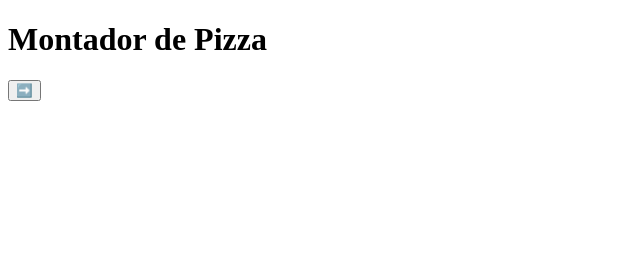
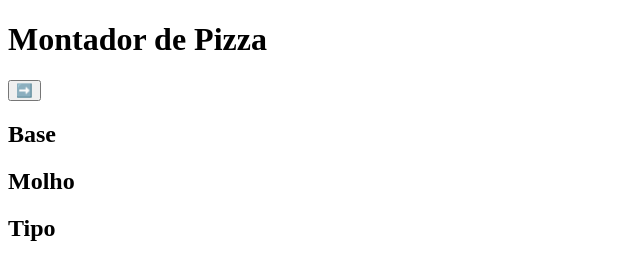
Before and after one commit to dcTeam7/Projetos, a plain HTML site: page PizzaMaker/index.html in a window 1280 px wide. Shown: the whole page, without its empty margins (0-640 px from the left). Drawn offline with Linux system fonts and the light colour scheme.

Commit message:
[feat]: criar 3 seções: Base, Molho e Tipo

```diff
--- a/PizzaMaker/index.html
+++ b/PizzaMaker/index.html
@@ -13,6 +13,15 @@
         <button>
             ➡️
         </button>
+        <section>
+            <h2>Base</h2>
+        </section>
+        <section>
+            <h2>Molho</h2>
+        </section>
+        <section>
+            <h2>Tipo</h2>
+        </section>
     </form>
 </body>
 </html>
```
